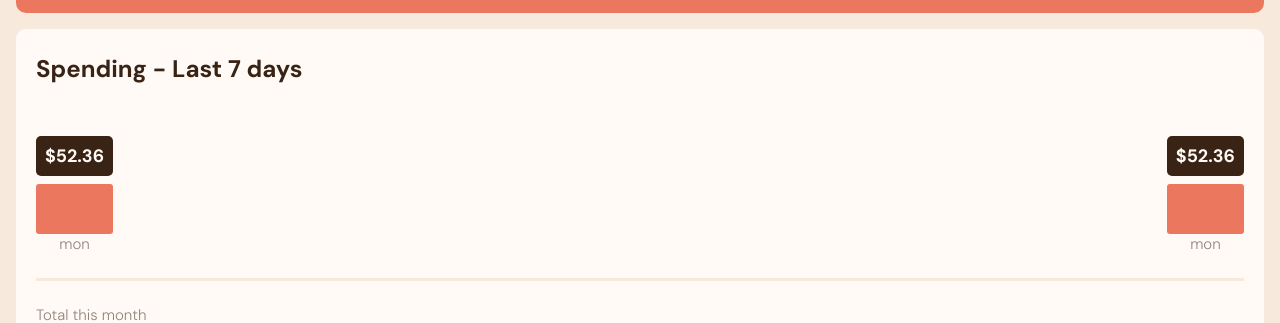
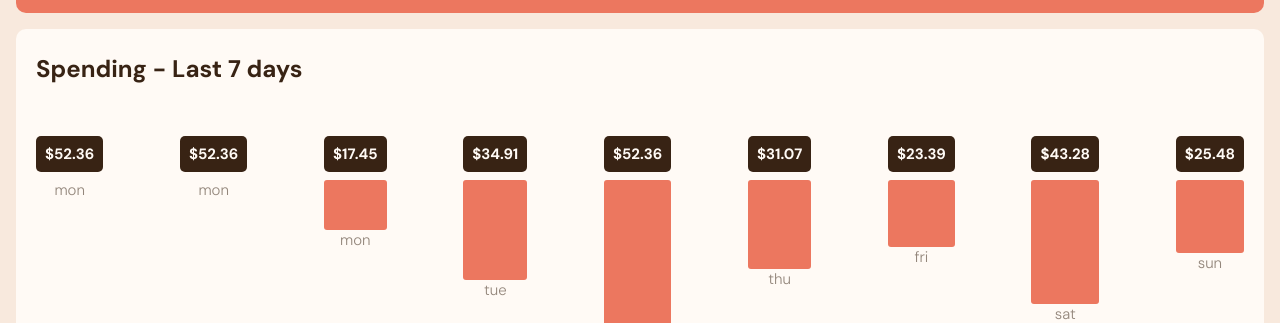
Before and after one commit to maria-luiza-rodrigues-ti/expanses-chart-component-main, a plain HTML site: page index.html in a window 1280 px wide. Shown: the part 151-474 px from the top of the page. Drawn offline with Linux system fonts and the light colour scheme.

Commit message:
feat: fetch api and function to create element

```diff
--- a/data.json
+++ b/data.json
@@ -2,36 +2,36 @@
   {
     "day": "mon",
     "amount": 17.45,
-    "height": "50px"
+    "height": 50
   },
   {
     "day": "tue",
     "amount": 34.91,
-    "height": "100px"
+    "height": 100
   },
   {
     "day": "wed",
     "amount": 52.36,
-    "height": "150px"
+    "height": 150
   },
   {
     "day": "thu",
     "amount": 31.07,
-    "height": "89px"
+    "height": 89
   },
   {
     "day": "fri",
     "amount": 23.39,
-    "height": "67px"
+    "height": 67
   },
   {
     "day": "sat",
     "amount": 43.28,
-    "height": "124px"
+    "height": 124
   },
   {
     "day": "sun",
     "amount": 25.48,
-    "height": "73px"
+    "height": 73
   }
 ]
--- a/script.js
+++ b/script.js
@@ -1 +1,27 @@
 const barContainer = document.querySelector(".graphic_container");
+
+function fetchData() {
+  fetch("/data.json")
+    .then((res) => res.json())
+    .then((bars) => {
+      bars.forEach((bar) => {
+        const div = createBar(bar);
+        barContainer.appendChild(div);
+      });
+    })
+    .catch((error) => console.log(Error(error)));
+}
+
+function createBar(bar) {
+  const div = document.createElement("div");
+
+  div.classList.add("bar-container");
+
+  div.innerHTML = `<span class="bar_value">$${bar.amount}</span>
+    <div class="bar" style="height:${bar.height}px;"></div>
+    <span class="bar_subtitle">${bar.day}</span>`;
+
+  return div;
+}
+
+fetchData();
--- a/style.css
+++ b/style.css
@@ -81,7 +81,7 @@ body {
   margin-bottom: 8px;
   padding: 8px 9px;
   text-align: center;
-  font-size: 18px;
+  font-size: 15px;
   color: var(--very-pale-orange);
   font-weight: var(--bold);
   background: var(--dark-brown);
@@ -89,7 +89,6 @@ body {
 }
 
 .bar {
-  height: 50px;
   width: 100%;
   background: var(--soft-red);
   border-radius: 3px;
```
